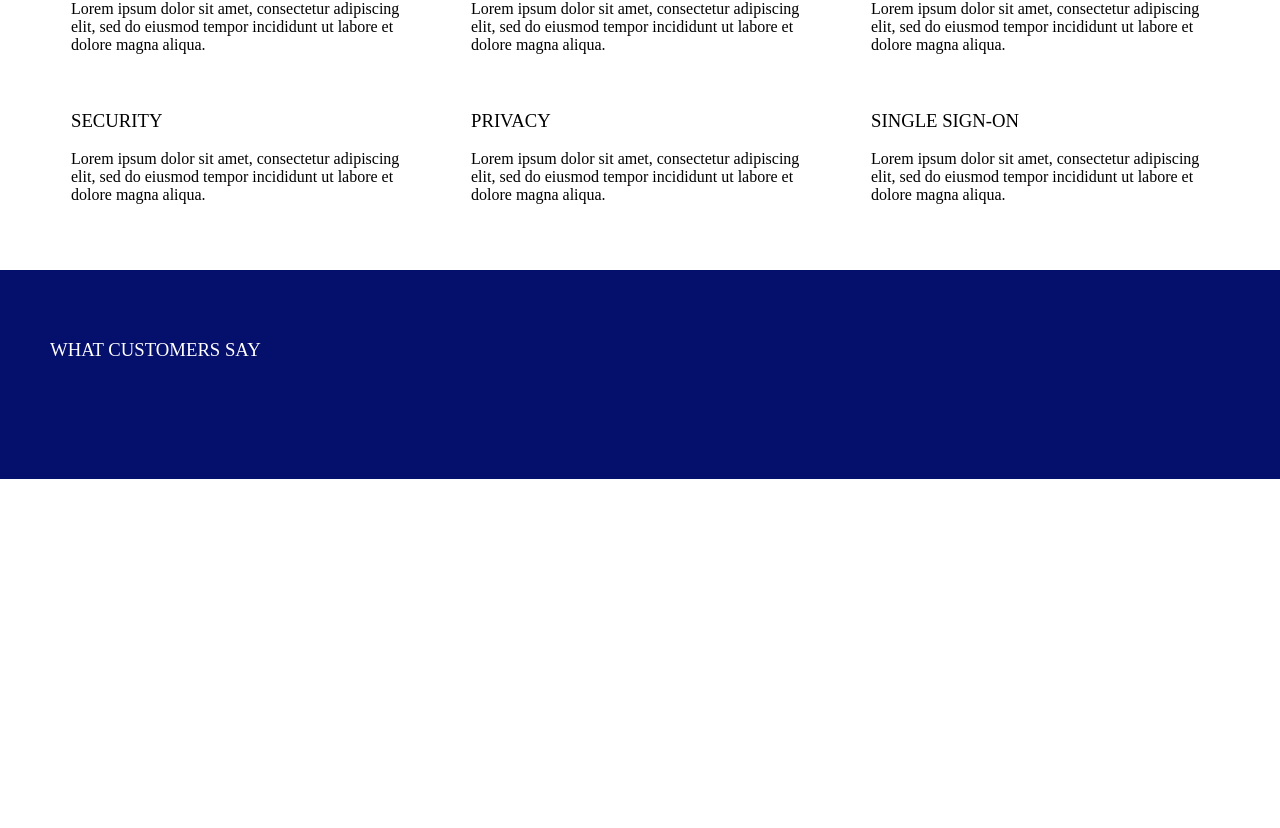
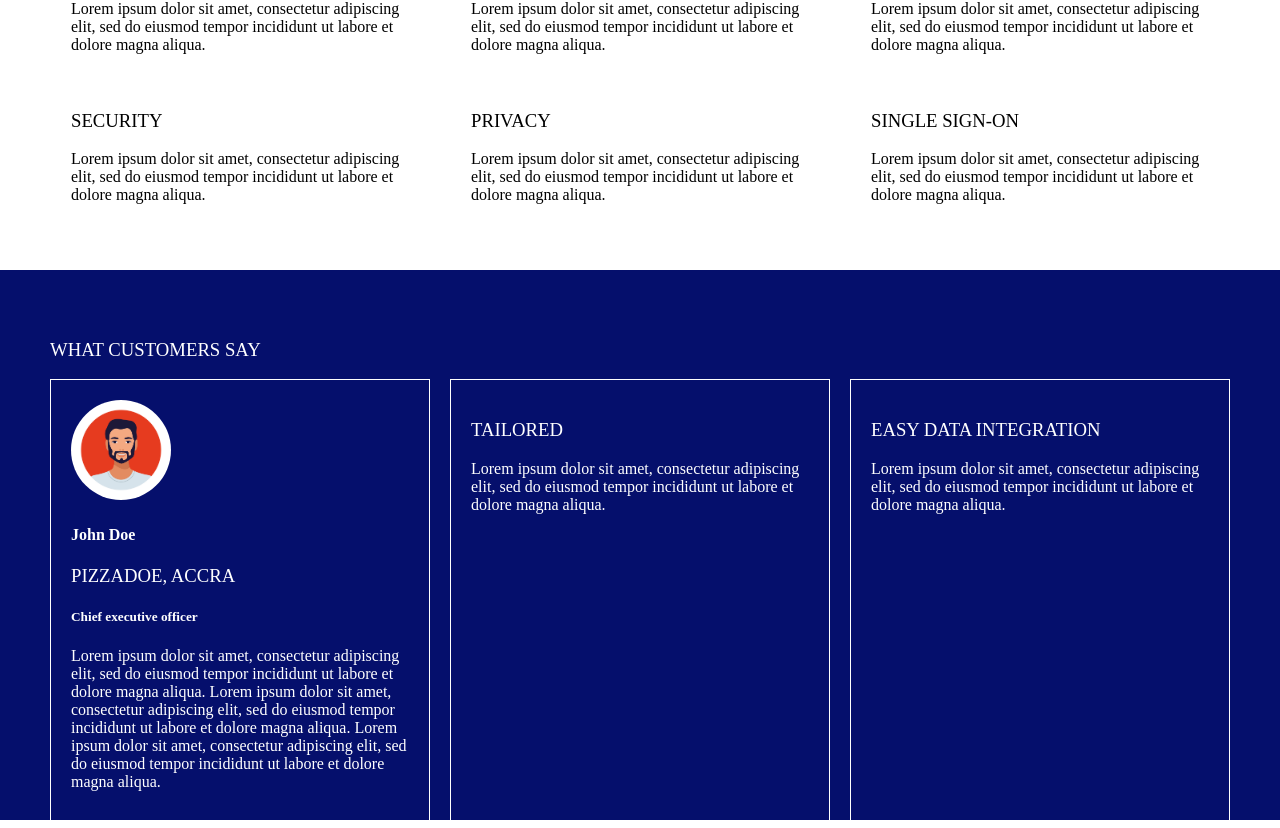
Before and after one commit to skyino7/ForwardAI, a React (Create React App) app in the folder frontend/: page / in a window 1280 px wide. Shown: the part 1405-2233 px from the top of the page. Before the commit the page ends 1884 px from the top, so only its background shows below. Built offline with nearby package versions, Linux system fonts and the light colour scheme.

Commit message:
Clients Sections updated

```diff
--- a/frontend/src/Component/Clients.jsx
+++ b/frontend/src/Component/Clients.jsx
@@ -1,9 +1,30 @@
 import React from 'react'
+import Person from '../assets/person.jpg'
 
 const Clients = () => {
   return (
     <div className='clients'>
         <h3>What Customers Say</h3>
+        <div className="choose-m">
+            <div className='column-choose'>
+                <img className='person' src={Person} alt="image" />
+                <h4>John Doe</h4>
+                <h3>pizzadoe, accra</h3>
+                <h5>Chief executive officer</h5>
+                <p>Lorem ipsum dolor sit amet, consectetur adipiscing elit, sed do eiusmod tempor incididunt ut labore et dolore magna aliqua.
+                Lorem ipsum dolor sit amet, consectetur adipiscing elit, sed do eiusmod tempor incididunt ut labore et dolore magna aliqua.
+                Lorem ipsum dolor sit amet, consectetur adipiscing elit, sed do eiusmod tempor incididunt ut labore et dolore magna aliqua.
+                </p>
+            </div>
+            <div className='column-choose'>
+                <h3>Tailored</h3>
+                <p>Lorem ipsum dolor sit amet, consectetur adipiscing elit, sed do eiusmod tempor incididunt ut labore et dolore magna aliqua.</p>
+            </div>
+            <div className='column-choose'>
+                <h3>Easy Data Integration</h3>
+                <p>Lorem ipsum dolor sit amet, consectetur adipiscing elit, sed do eiusmod tempor incididunt ut labore et dolore magna aliqua.</p>
+            </div>
+        </div>
     </div>
   )
 }
--- a/frontend/src/Component/Comp.css
+++ b/frontend/src/Component/Comp.css
@@ -190,6 +190,7 @@
   }
 
   .clients {
+    height: 400px;
     background-color: #050F6C;
     color: #fff;
     padding: 50px 50px 100px 50px;
@@ -199,3 +200,9 @@
     text-transform: uppercase;
     font-weight: 500;
   }
+
+  .person {
+    width: 100px;
+    height: 100px;
+    border-radius: 50px;
+  }
```
Also changed, not shown: frontend/src/assets/person.jpg (added).
